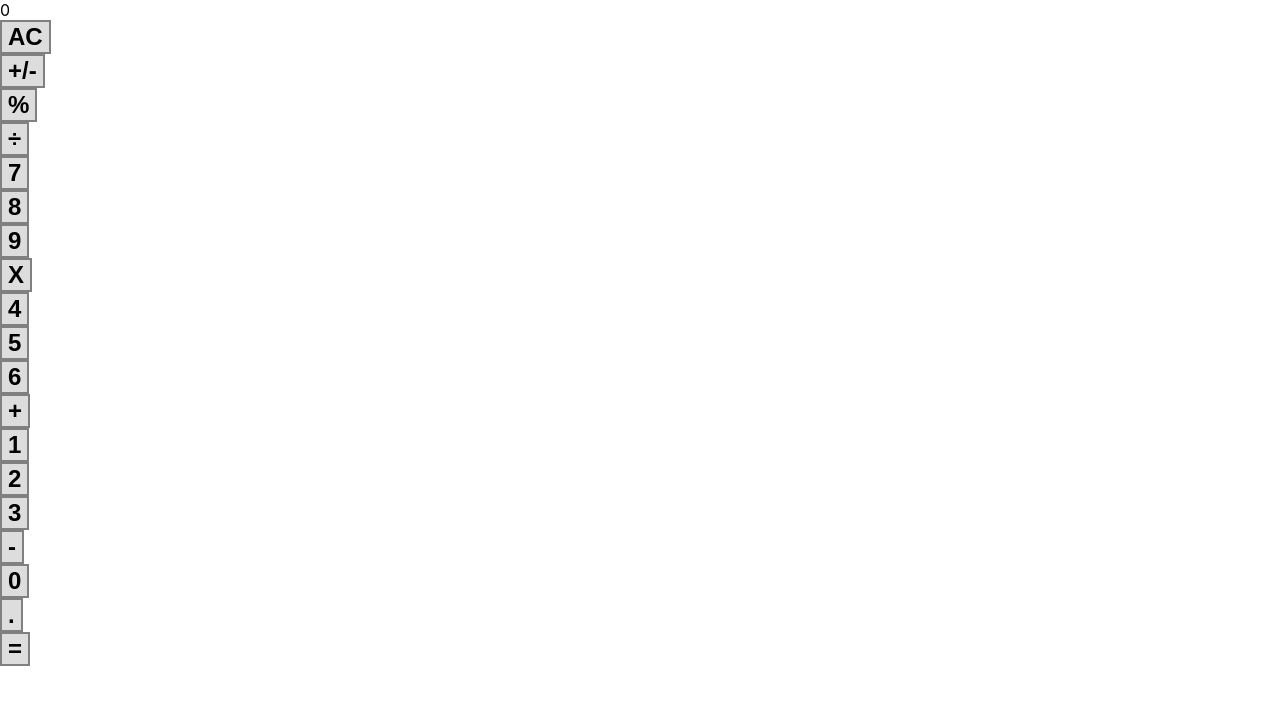
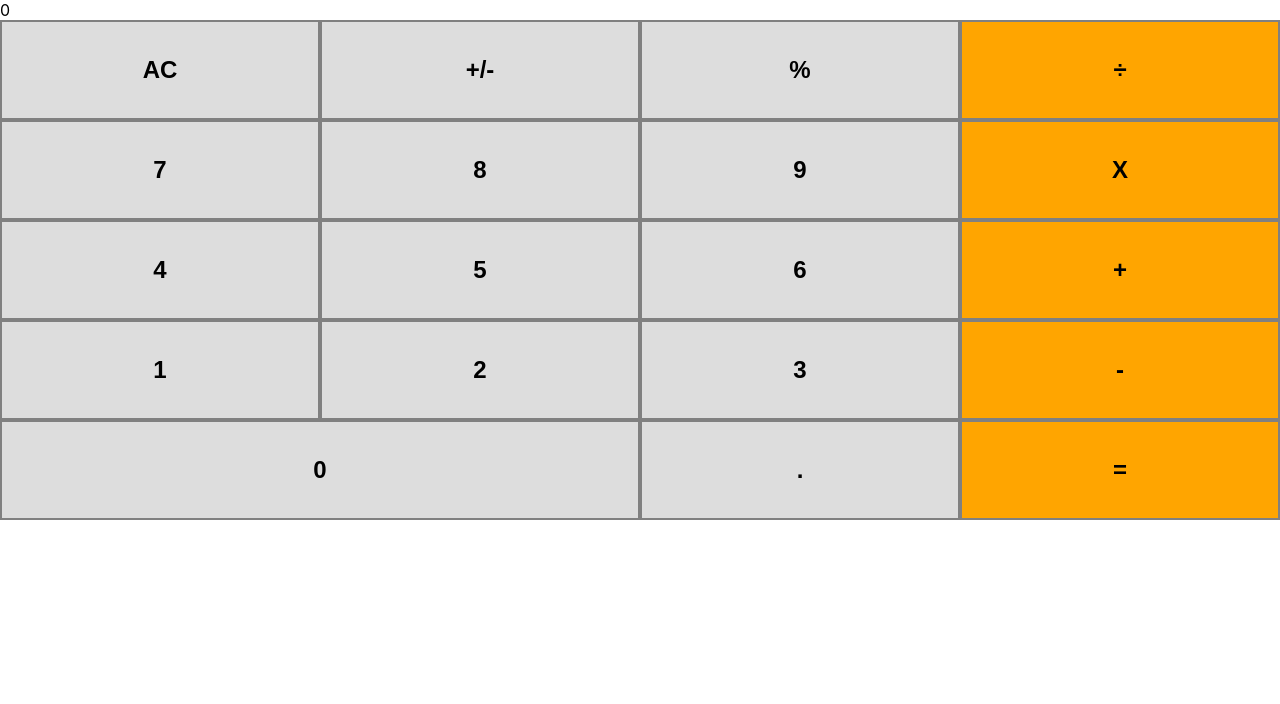
Before and after one commit to chasscepts/calculator, a React (Create React App) app: page / in a window 1280 px wide. Shown: the top 704 px of the page. Built offline with nearby package versions, Linux system fonts and the light colour scheme.

Commit message:
Add panel styles

```diff
--- a/src/components/ButtonPanel.js
+++ b/src/components/ButtonPanel.js
@@ -2,37 +2,47 @@ import React from 'react';
 import PropTypes from 'prop-types';
 import Button from './Button';
 
+const orange = 'orange';
+
+const styles = {
+  buttonGroup: {
+    width: '100%',
+    height: '100px',
+    display: 'flex',
+  },
+};
+
 export default function ButtonPanel({ clickHandler }) {
   return (
     <div>
-      <div>
+      <div style={styles.buttonGroup}>
         <Button name="AC" clickHandler={clickHandler} />
         <Button name="+/-" clickHandler={clickHandler} />
         <Button name="%" clickHandler={clickHandler} />
-        <Button name="÷" clickHandler={clickHandler} />
+        <Button name="÷" clickHandler={clickHandler} color={orange} />
       </div>
-      <div>
+      <div style={styles.buttonGroup}>
         <Button name="7" clickHandler={clickHandler} />
         <Button name="8" clickHandler={clickHandler} />
         <Button name="9" clickHandler={clickHandler} />
-        <Button name="X" clickHandler={clickHandler} />
+        <Button name="X" clickHandler={clickHandler} color={orange} />
       </div>
-      <div>
+      <div style={styles.buttonGroup}>
         <Button name="4" clickHandler={clickHandler} />
         <Button name="5" clickHandler={clickHandler} />
         <Button name="6" clickHandler={clickHandler} />
-        <Button name="+" clickHandler={clickHandler} />
+        <Button name="+" clickHandler={clickHandler} color={orange} />
       </div>
-      <div>
+      <div style={styles.buttonGroup}>
         <Button name="1" clickHandler={clickHandler} />
         <Button name="2" clickHandler={clickHandler} />
         <Button name="3" clickHandler={clickHandler} />
-        <Button name="-" clickHandler={clickHandler} />
+        <Button name="-" clickHandler={clickHandler} color={orange} />
       </div>
-      <div>
-        <Button name="0" clickHandler={clickHandler} />
+      <div style={styles.buttonGroup}>
+        <Button name="0" clickHandler={clickHandler} wide />
         <Button name="." clickHandler={clickHandler} />
-        <Button name="=" clickHandler={clickHandler} />
+        <Button name="=" clickHandler={clickHandler} color={orange} />
       </div>
     </div>
   );
```
